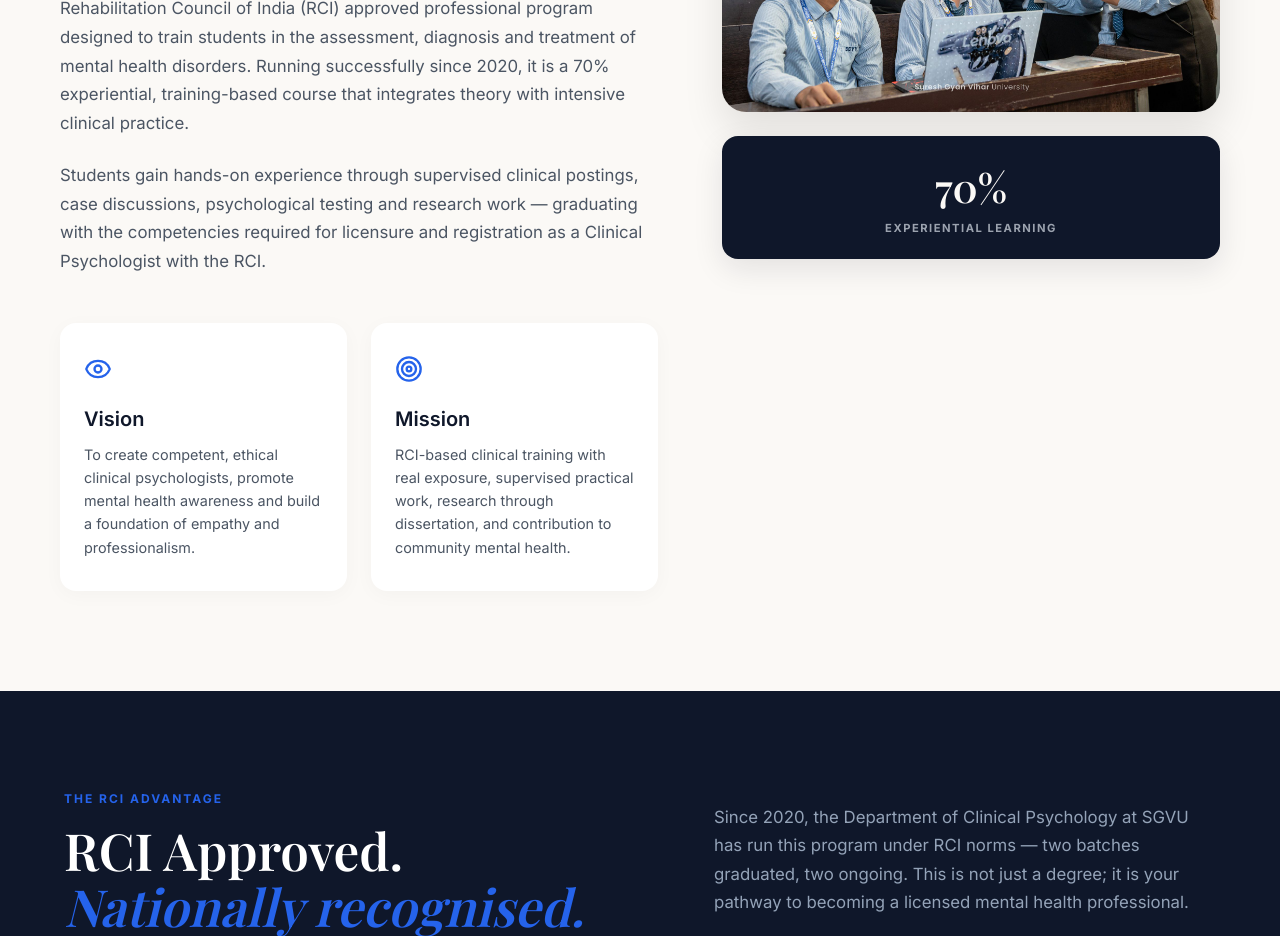
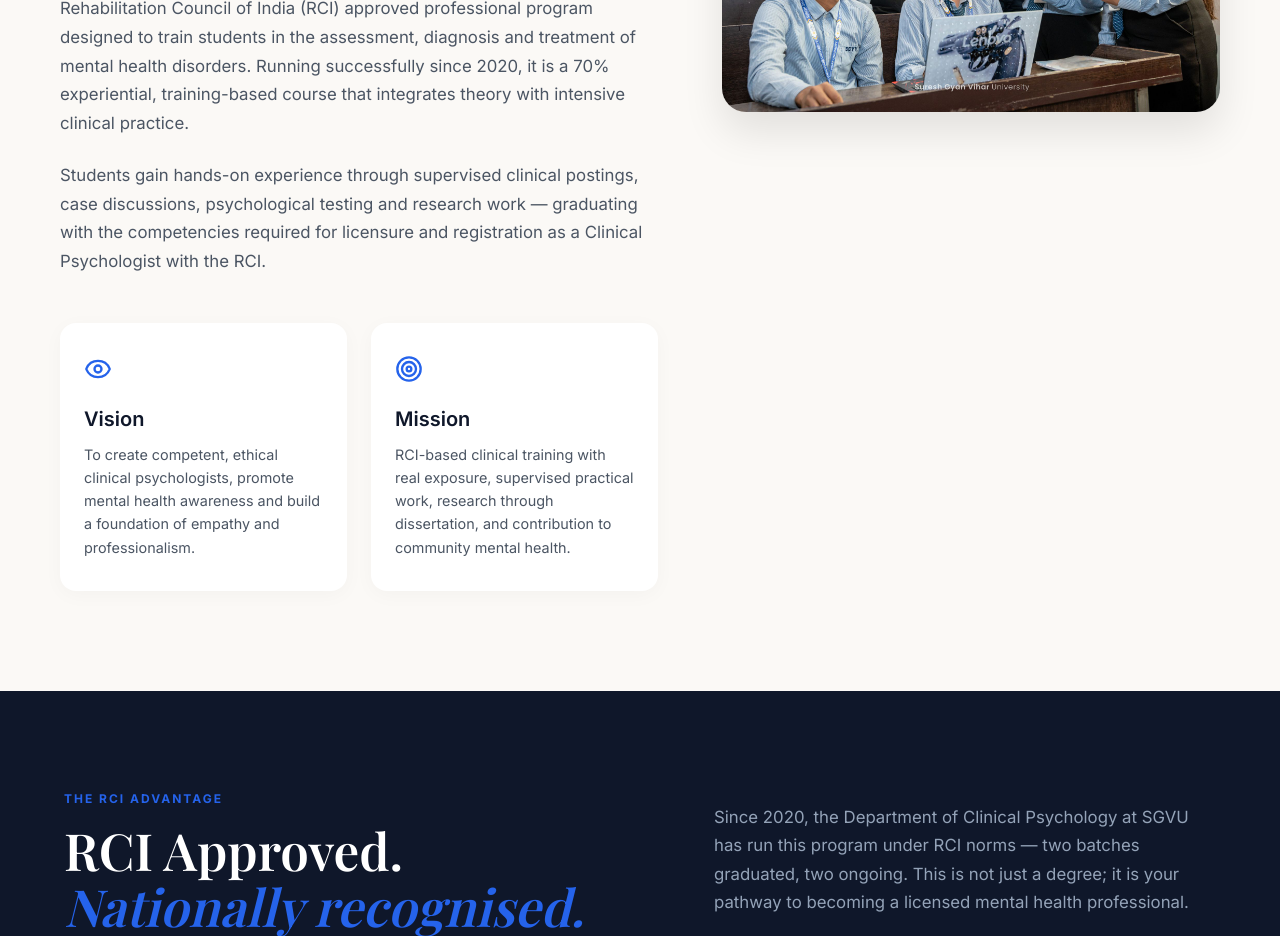
Before and after one commit to Dewanshu-Singh/MPhil_ClinicalPsycology, a React (Vite) app: page / in a window 1280 px wide. Shown: the part 1120-2056 px from the top of the page. Built offline with nearby package versions, Linux system fonts and the light colour scheme; a web font is replaced by a local one.

Commit message:
remove 70 percent experiential learning badge

```diff
--- a/src/components/Overview.jsx
+++ b/src/components/Overview.jsx
@@ -128,28 +128,7 @@ const Overview = () => {
               }}
             />
 
-            {/* Badge placed below image */}
-            <motion.div
-              initial={{ opacity: 0, y: 20 }}
-              whileInView={{ opacity: 1, y: 0 }}
-              viewport={{ once: true }}
-              transition={{ duration: 0.5, delay: 0.6 }}
-              style={{
-              backgroundColor: '#0f172a',
-              padding: '24px',
-              borderRadius: '16px',
-              color: 'white',
-              width: '100%',
-              textAlign: 'center',
-              boxShadow: '0 10px 30px rgba(15,23,42,0.1)'
-            }}>
-              <div style={{ fontFamily: 'var(--font-serif)', fontSize: '2.5rem', fontWeight: 600, color: '#fbf9f6', marginBottom: '8px' }}>
-                70%
-              </div>
-              <div style={{ fontSize: '0.7rem', fontWeight: 700, letterSpacing: '1.5px', color: '#9ca3af' }}>
-                EXPERIENTIAL LEARNING
-              </div>
-            </motion.div>
+
           </motion.div>
 
         </div>
```
